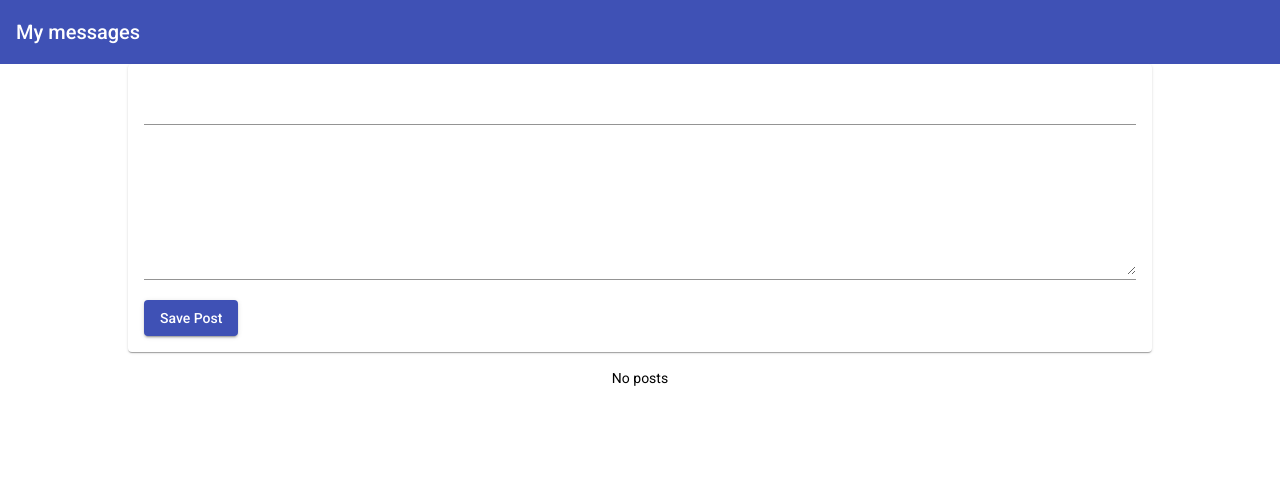
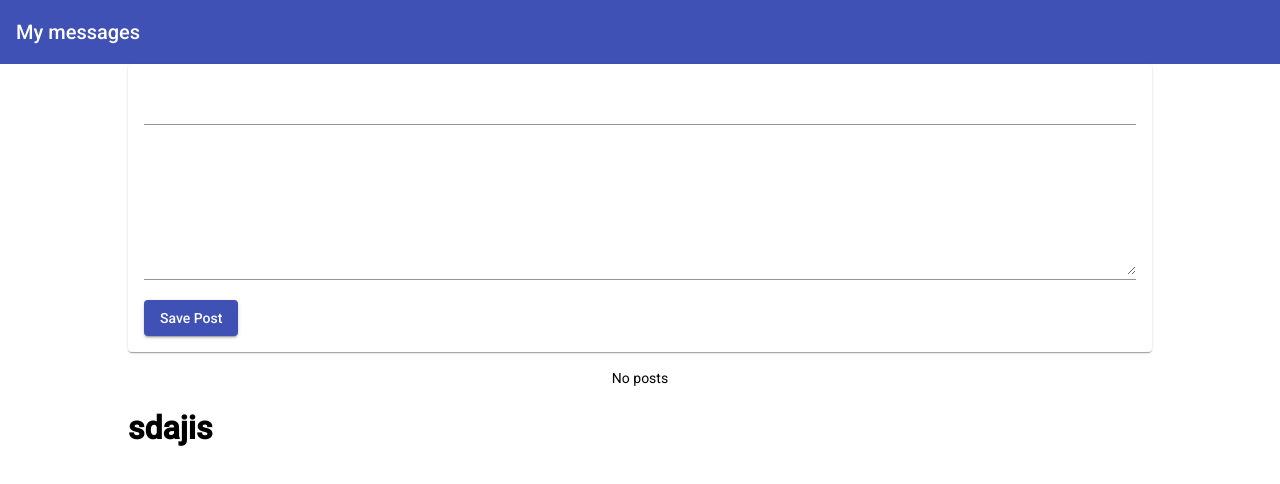
Before and after one commit to jayeshpatil594/mean-demo, an Angular app: page / in a window 1280 px wide. Shown: the top 484 px of the page. Built offline with nearby package versions, Linux system fonts and the light colour scheme.

Commit message:
Update post-list.component.html

```diff
--- a/src/app/posts/post-list/post-list.component.html
+++ b/src/app/posts/post-list/post-list.component.html
@@ -7,3 +7,4 @@
   </mat-expansion-panel>
 </mat-accordion>
 <p class="mat-body-1 info-text" *ngIf="posts.length <= 0 ">No posts </p>
+<h1>sdajis</h1>
```
